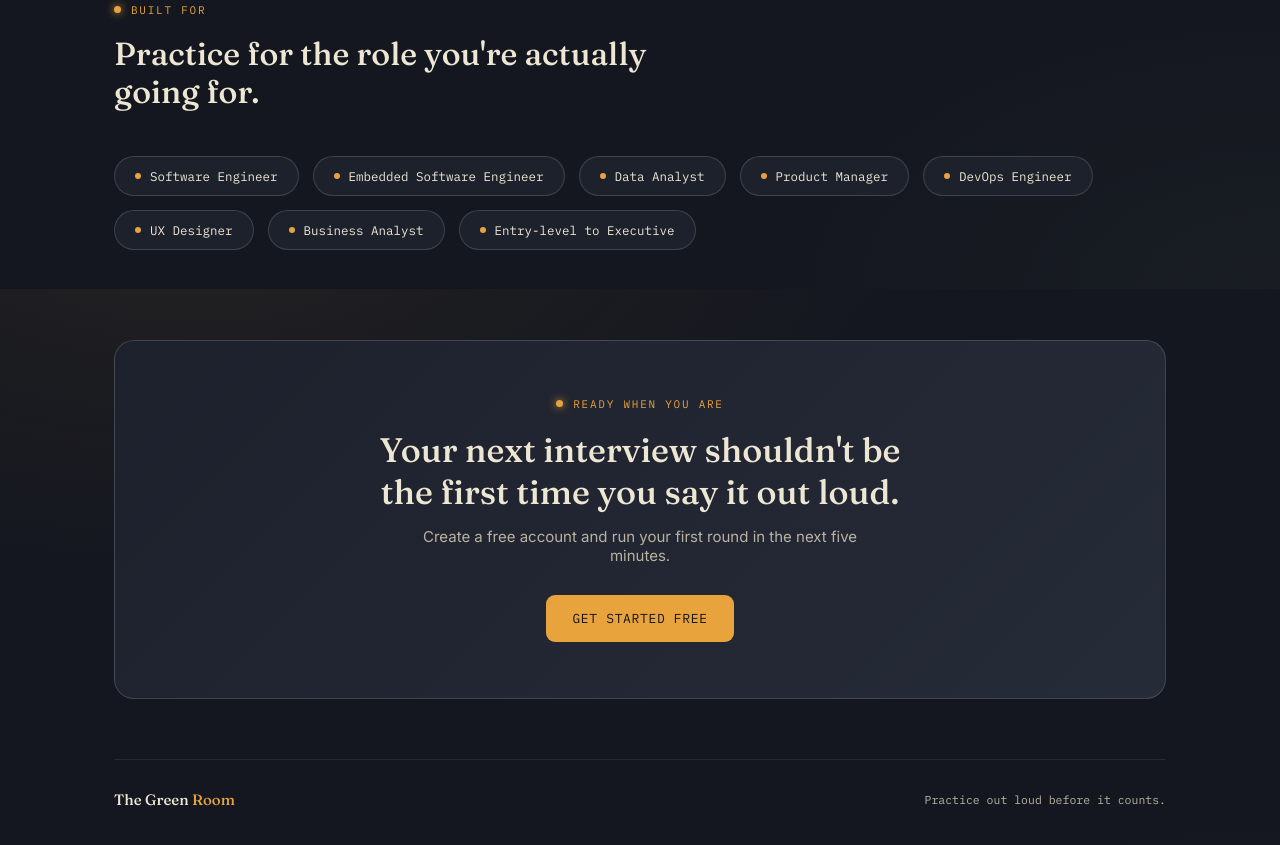
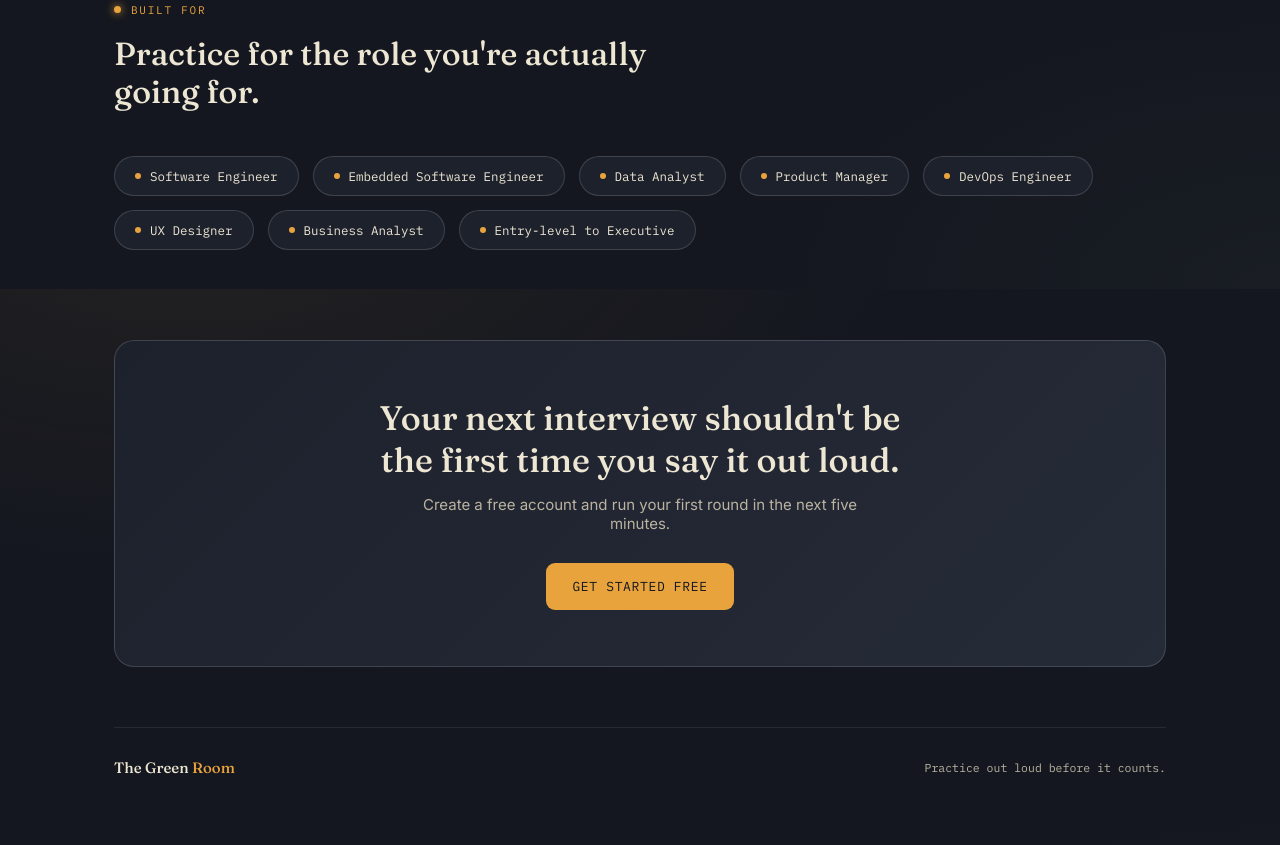
Before and after one commit to altamashh1/The-Green-Room, a plain HTML site: page frontend/index.html in a window 1280 px wide. Shown: the part 2111-2956 px from the top of the page. Drawn offline with Linux system fonts and the light colour scheme.

Commit message:
Drop the "Ready when you are" eyebrow from the CTA band
Co-Authored-By: Claude Sonnet 5 <noreply@anthropic.com>

```diff
--- a/frontend/index.html
+++ b/frontend/index.html
@@ -433,7 +433,6 @@
       </div>
 
       <div class="cta-band">
-        <div class="eyebrow" style="justify-content:center;">Ready when you are</div>
         <h2>Your next interview shouldn't be the first time you say it out loud.</h2>
         <p>Create a free account and run your first round in the next five minutes.</p>
         <button class="btn btn-primary" id="ctaSignup">Get started free</button>
```
